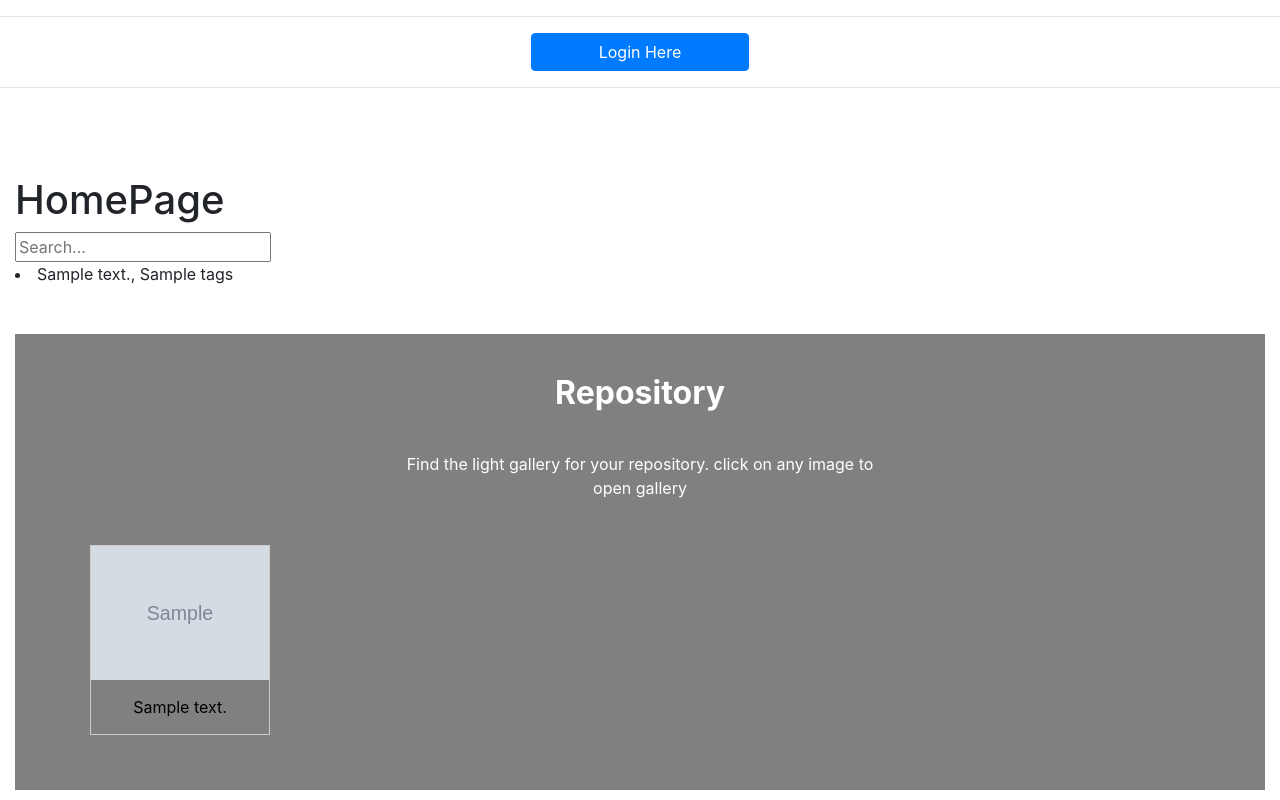
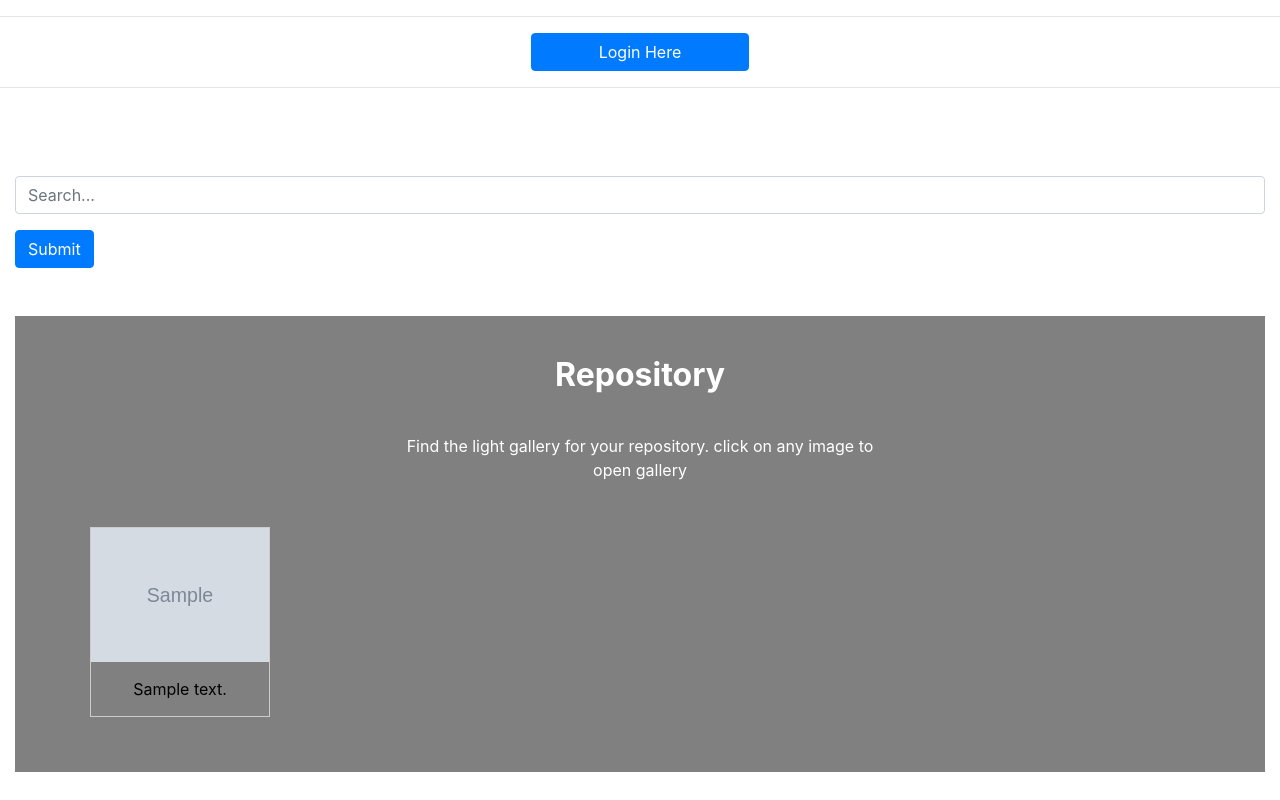
Before and after one commit to oluwatobi1/Shopify-2021, a Django app: template api/templates/api/Gallery.html in a window 1280 px wide. Run offline with Django 3.2, Linux system fonts and the light colour scheme; the template is opened without the code that fills it: most values are stand-ins (such as "Sample title", 1, 10 or a date in 2020); grey boxes marked "Sample" are stand-in pictures; some libraries are stand-ins or nearby versions.

Commit message:
Implemented search feature

```diff
--- a/api/templates/api/Gallery.html
+++ b/api/templates/api/Gallery.html
@@ -13,16 +13,14 @@
 <br>
 <br>
 <br>
-<h1>HomePage</h1>
 
-<form action="{% url 'gallery_url' %}" method="get">
-  <input name="tags" type="text" placeholder="Search...">
+<form  method="get">
+    <div class="form-group">
+        <input type="text" name="tags" class="form-control" placeholder="Search...">
+    </div>
+      <button type="submit" class="btn btn-primary">Submit</button>
+
 </form>
-  {% for city in object_list %}
-    <li>
-      {{ city.description }}, {{ city.tags }}
-    </li>
-  {% endfor %}
 <br>
 <br>
 
--- a/api/views.py
+++ b/api/views.py
@@ -54,12 +54,6 @@ class ShopGalleryView(LoginRequiredMixin, ListView):
 
 
 
-    def get_context_data(self):
-        context = super().get_context_data()
-        context['now'] = timezone.now()
-        return context
-
-
 
 class SignUpFormView(View):
     form_class = SignUpForm
```
